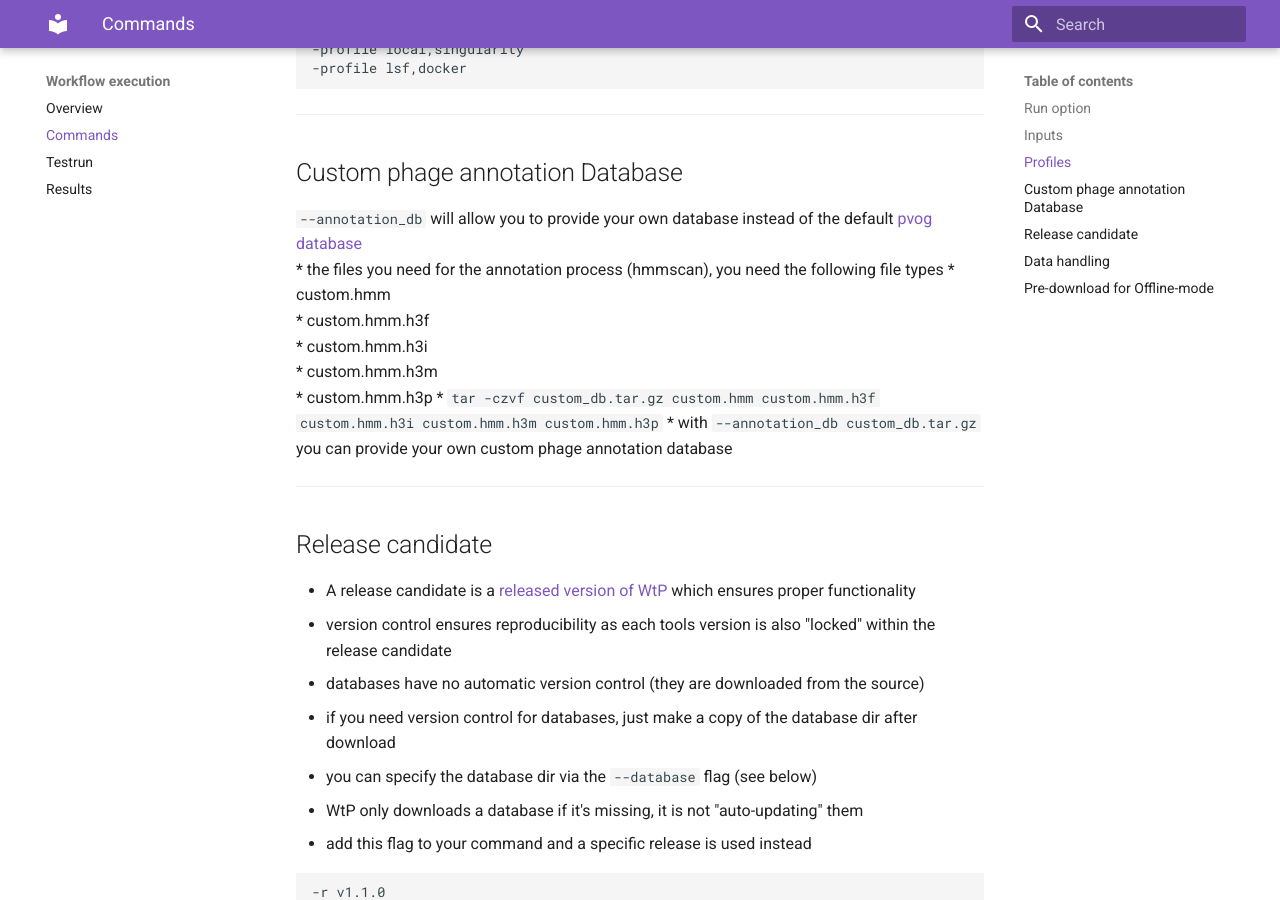
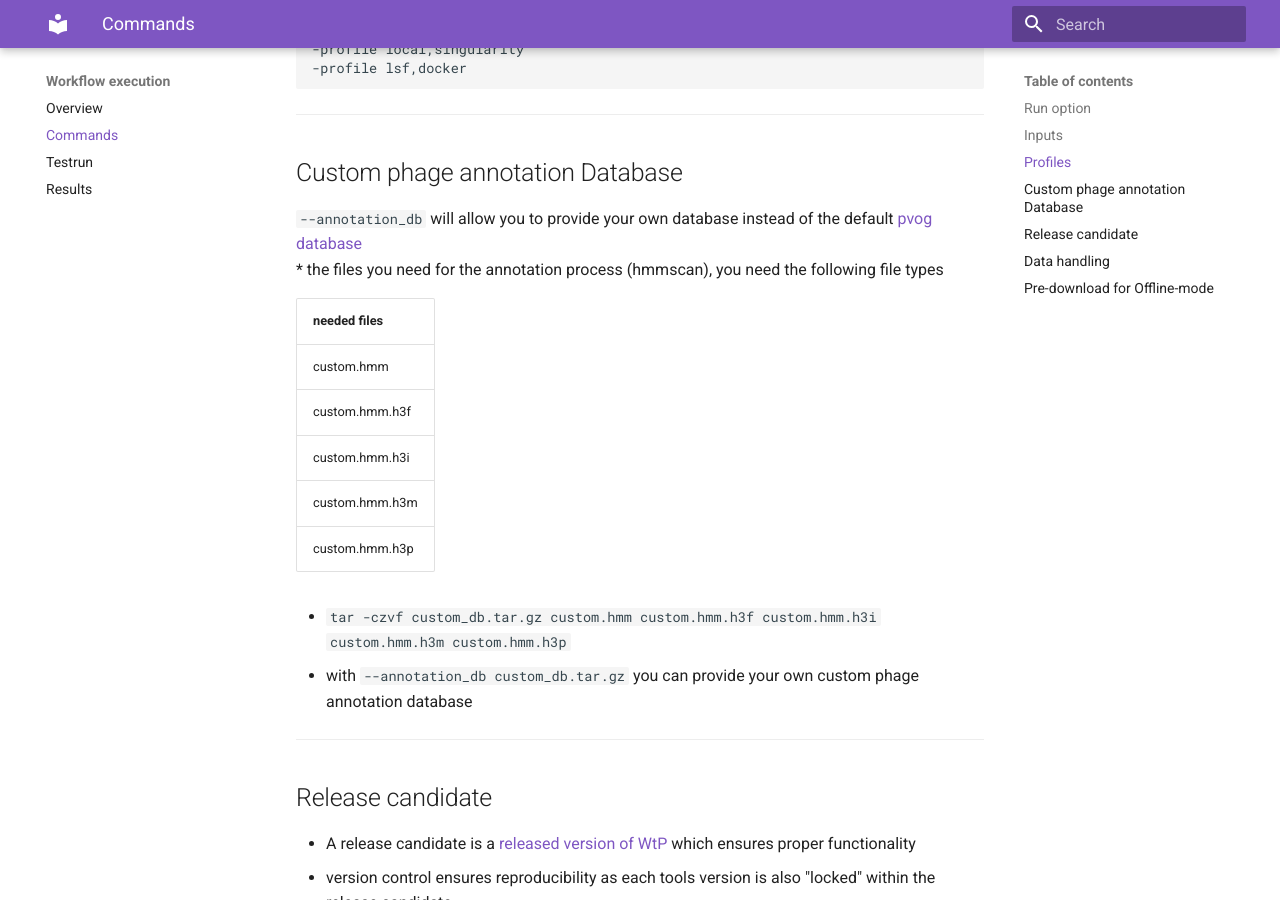
Before and after one commit to mult1fractal/wtp-documentation, an MkDocs documentation site: the page built from docs/Workflow-execution/commands.md, in a window 1280 px wide and 900 px high, scrolled down 928 px. Built offline with MkDocs 1.6.1 and Material for MkDocs 9.7.7, drawn with Linux system fonts in a browser that asks for light colours.

Commit message:
update for gigascience

```diff
--- a/docs/Workflow-execution/commands.md
+++ b/docs/Workflow-execution/commands.md
@@ -41,11 +41,15 @@
 
 `--annotation_db` will allow you to provide your own database instead of the default [pvog database](https://www.ncbi.nlm.nih.gov/pmc/articles/PMC5210652/)
 * the files you need for the annotation process (hmmscan), you need the following file types
-  *  custom.hmm
-  *  custom.hmm.h3f
-  *  custom.hmm.h3i
-  *  custom.hmm.h3m
-  *  custom.hmm.h3p
+
+|needed files|
+|-|
+|custom.hmm|
+|custom.hmm.h3f|
+|custom.hmm.h3i|
+|custom.hmm.h3m|
+|custom.hmm.h3p|
+
 * `tar -czvf custom_db.tar.gz custom.hmm custom.hmm.h3f custom.hmm.h3i custom.hmm.h3m custom.hmm.h3p`
 * with `--annotation_db custom_db.tar.gz` you can provide your own custom phage annotation database
 
```
